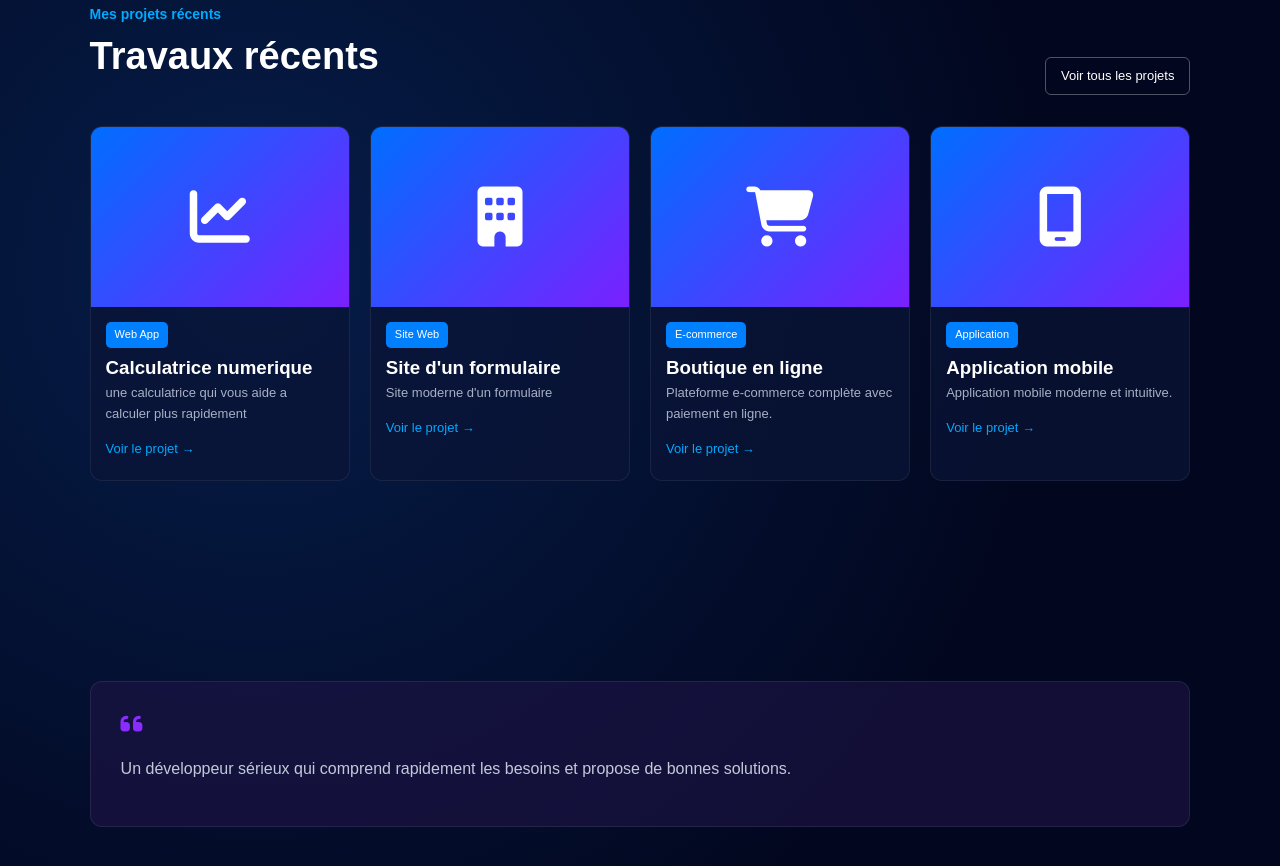
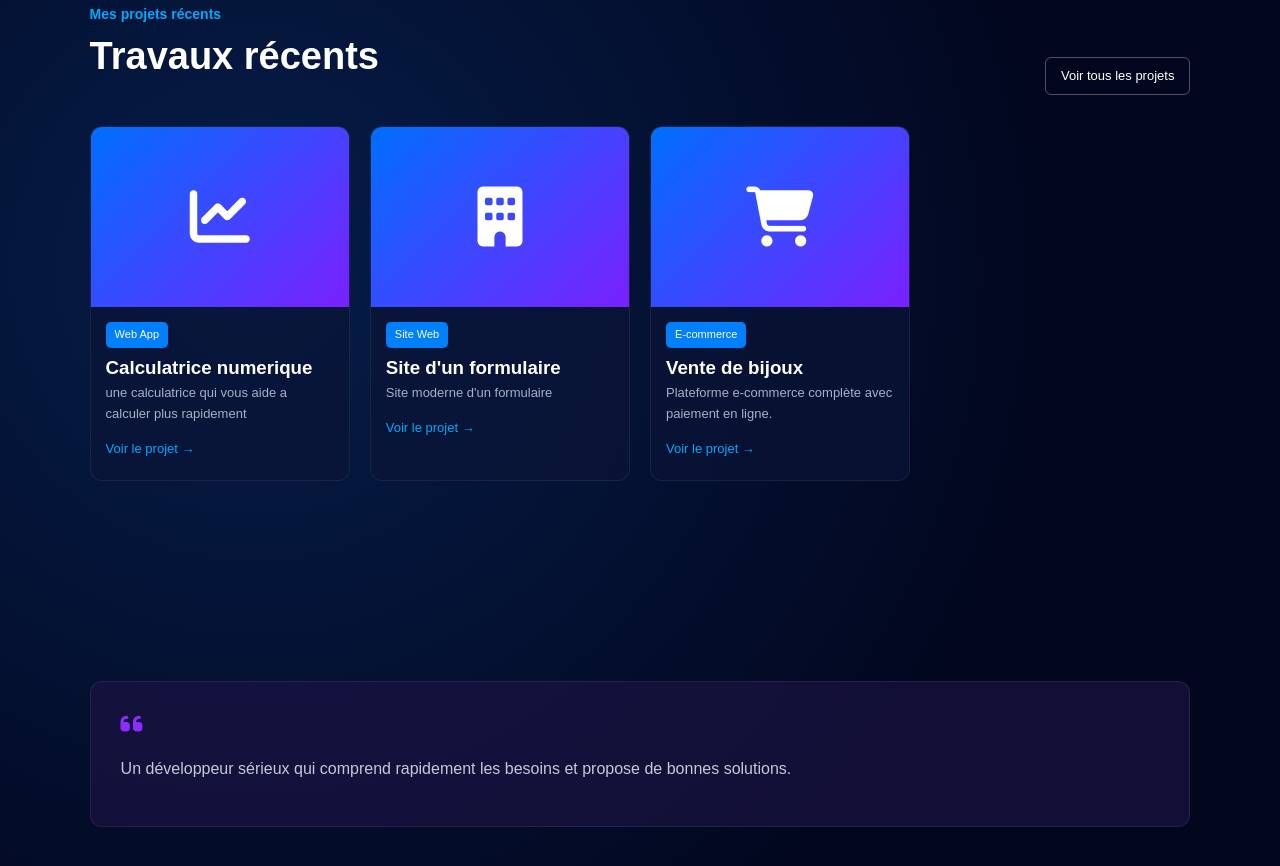
Before and after one commit to Bienvenue09/monportfolios, a plain HTML site: page index.html in a window 1280 px wide. Shown: the part 2176-3042 px from the top of the page. Drawn offline with Linux system fonts and the light colour scheme.

Commit message:
Update index.html

```diff
--- a/index.html
+++ b/index.html
@@ -277,42 +277,18 @@
 
                 <span>E-commerce</span>
 
-                <h3>Boutique en ligne</h3>
+                <h3>Vente de bijoux</h3>
 
                 <p>
                     Plateforme e-commerce complète
                     avec paiement en ligne.
                 </p>
 
-                <a href="#">
+                <a href="https://github.com/Bienvenue09/E-commerce.git">
                     Voir le projet →
                 </a>
 
             </div>
-
-
-            <div class="project">
-
-                <div class="project-img">
-                    <i class="fa-solid fa-mobile-screen"></i>
-                </div>
-
-                <span>Application</span>
-
-                <h3>Application mobile</h3>
-
-                <p>
-                    Application mobile moderne
-                    et intuitive.
-                </p>
-
-                <a href="#">
-                    Voir le projet →
-                </a>
-
-            </div>
-
-        </div>
 
     </section>
             <section>
```
